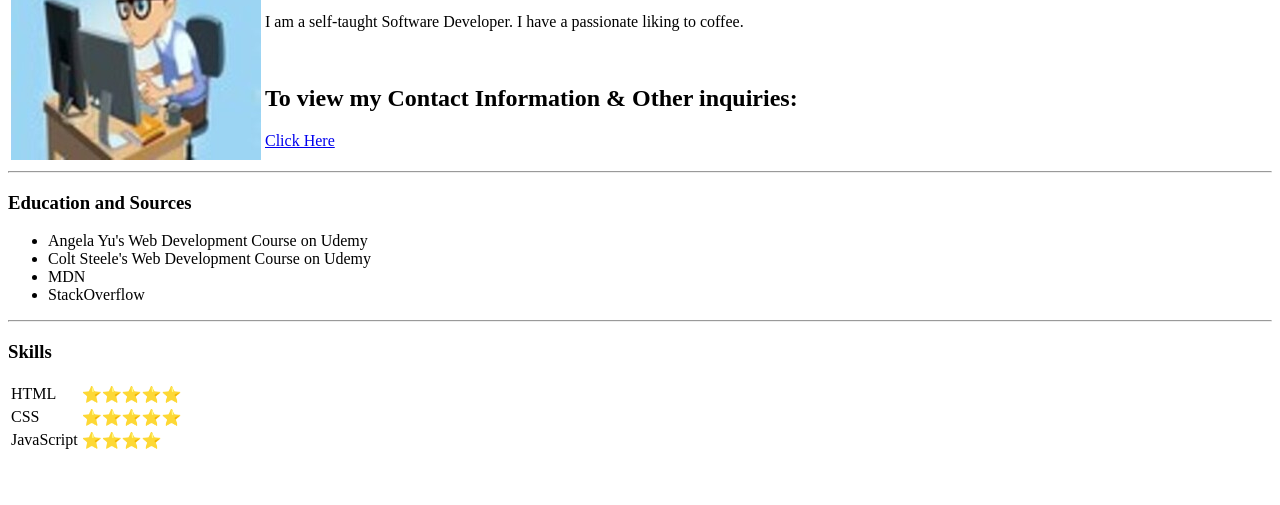
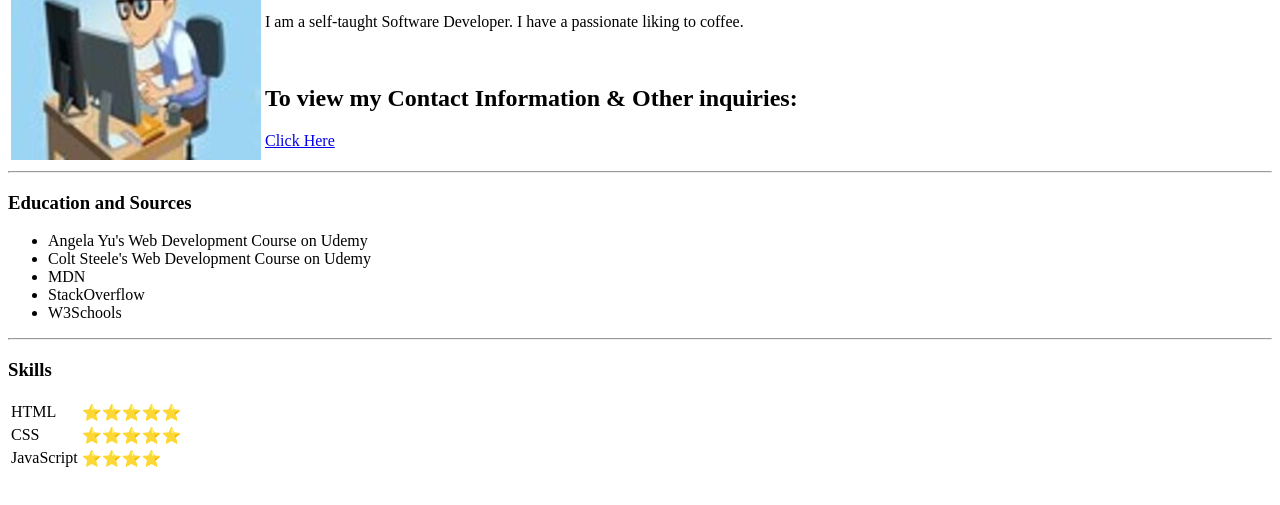
Before and after one commit to nikolai-tech/CV-Test, a plain HTML site: page index.html in a window 1280 px wide. Shown: the part 101-606 px from the top of the page. Drawn offline with Linux system fonts and the light colour scheme.

Commit message:
putting back data

```diff
--- a/index.html
+++ b/index.html
@@ -31,6 +31,7 @@
       <li>Colt Steele's Web Development Course on Udemy</li>
       <li>MDN</li>
       <li>StackOverflow</li>
+      <li>W3Schools</li>
     </ul>
 
     <hr />
```
